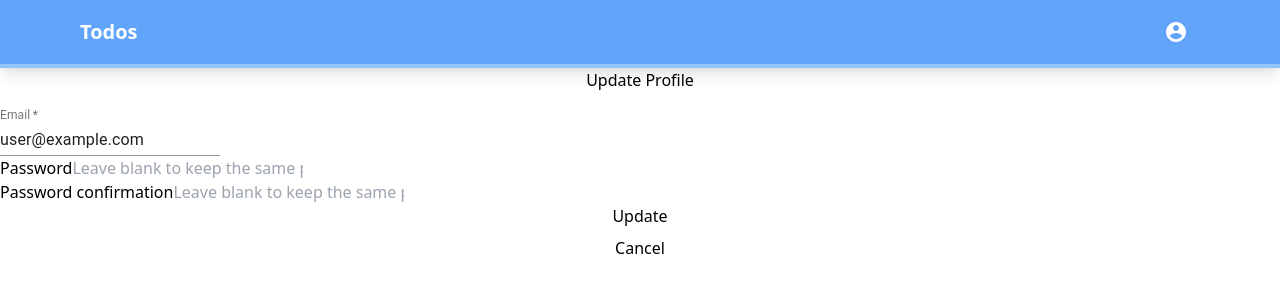
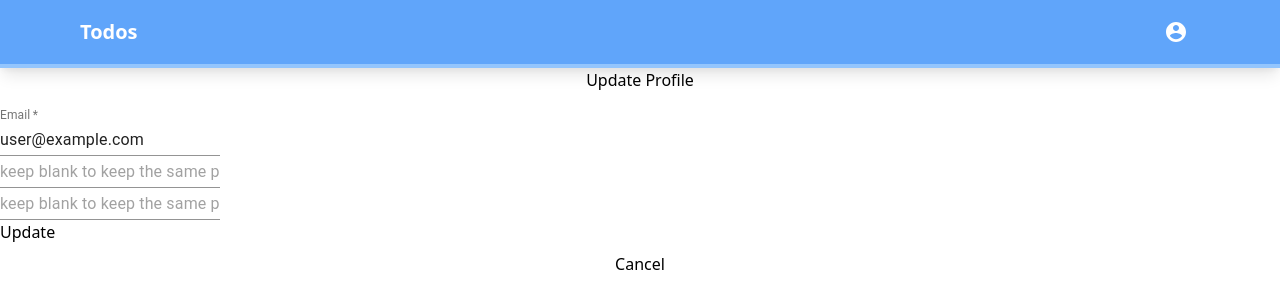
Before and after one commit to shareef99/todo, a React (Create React App) app: page /update-profile in a window 1280 px wide. Shown: the top 308 px of the page. Built offline with nearby package versions, Linux system fonts and the light colour scheme; no server answers; sample sign-in values are in the browser's storage.

Commit message:
Sort todos with date

```diff
--- a/src/components/Signup.jsx
+++ b/src/components/Signup.jsx
@@ -72,7 +72,7 @@ export default function Signup() {
                             label="Confirm Password"
                             type="Password"
                             required
-                            ref={passwordRef}
+                            ref={passwordConfirmRef}
                             autoComplete="current-password"
                         />
                     </div>
--- a/src/components/Todos.jsx
+++ b/src/components/Todos.jsx
@@ -14,25 +14,32 @@ export default function Todos() {
     }, []);
 
     const getTodos = () => {
-        db.collection("todos").onSnapshot((querySnapShot) => {
+        db.collection("todos")
+            .orderBy("timeStamp", "asc")
+            .onSnapshot((querySnapShot) => {
                 setTodos(
                     querySnapShot.docs.map((doc) => ({
                         id: doc.id,
                         todo: doc.data().todo,
                         isCompleted: doc.data().isCompleted,
+                        timeStamp: doc.data().timeStamp,
                     }))
                 );
             });
-        console.log("Get Todos");
     };
 
     const addTodo = (e) => {
         e.preventDefault();
         console.log("You are trying to add  todo");
         // use .doc(custom id value).set()
+        const { serverTimestamp } = firebase.firestore.FieldValue;
+
         db.collection("todos").add({
             isCompleted: false,
             timeStamp: firebase.firestore.FieldValue.serverTimestamp(),
+            // timeStamp: new Date(
+            //     firebase.firestore.Timestamp.now().seconds * 1000
+            // ).toLocaleDateString(),
             todo: todoInput,
         });
         setTodoInput("");
@@ -48,7 +55,6 @@ export default function Todos() {
                         id="outlined-basic"
                         label="Write a Todo"
                         value={todoInput}
-                        multiline
                         onChange={(e) => setTodoInput(e.target.value)}
                         variant="outlined"
                     />
@@ -68,7 +74,17 @@ export default function Todos() {
                         isCompleted={todoObject.isCompleted}
                     />
                 ))}
+                {console.log(
+                    todos.sort((a, b) =>
+                        new Date(a.timeStamp).getTime() >
+                        new Date(b.timeStamp).getTime()
+                            ? 1
+                            : -1
+                    )
+                )}
             </div>
         </>
     );
 }
+
+// new Date(todo.timeStamp).getTime()
--- a/src/components/UpdateProfile.jsx
+++ b/src/components/UpdateProfile.jsx
@@ -52,7 +52,6 @@ export default function Signup() {
                 <div>
                     <h2 className="text-center mb-4">Update Profile</h2>
                     {error && <span>{error}</span>}
-                    {/* {currentUser.email} */}
                     <form action="" onSubmit={handleSubmit}>
                         <div id="email">
                             <TextField
@@ -65,35 +64,33 @@ export default function Signup() {
                             />
                         </div>
                         <div id="password">
-                            <label htmlFor="">Password</label>
-                            <input
-                                type="password"
+                            <TextField
+                                id="standard-password-input"
+                                placeholder="keep blank to keep the same password"
+                                type="Password"
                                 required
                                 ref={passwordRef}
-                                placeholder="Leave blank to keep the same password"
+                                autoComplete="current-password"
                             />
                         </div>
                         <div id="passwordConfirm">
-                            <label htmlFor="">Password confirmation</label>
-                            <input
-                                type="password"
+                            <TextField
+                                id="standard-password-confirm-input"
+                                placeholder="keep blank to keep the same password"
+                                type="Password"
                                 required
                                 ref={passwordConfirmRef}
-                                placeholder="Leave blank to keep the same password"
+                                autoComplete="current-password"
                             />
                         </div>
-                        <button
-                            className="w-full"
-                            type="submit"
-                            disabled={loading}
-                        >
+                        <button type="submit" disabled={loading}>
                             Update
                         </button>
                     </form>
                 </div>
             </div>
             <div className=" w-full text-center mt-2 ">
-                <Link to="/">Cancel</Link>
+                <Link to="/todos">Cancel</Link>
             </div>
         </>
     );
```
Lines whose indentation alone changed are shown as unchanged.
